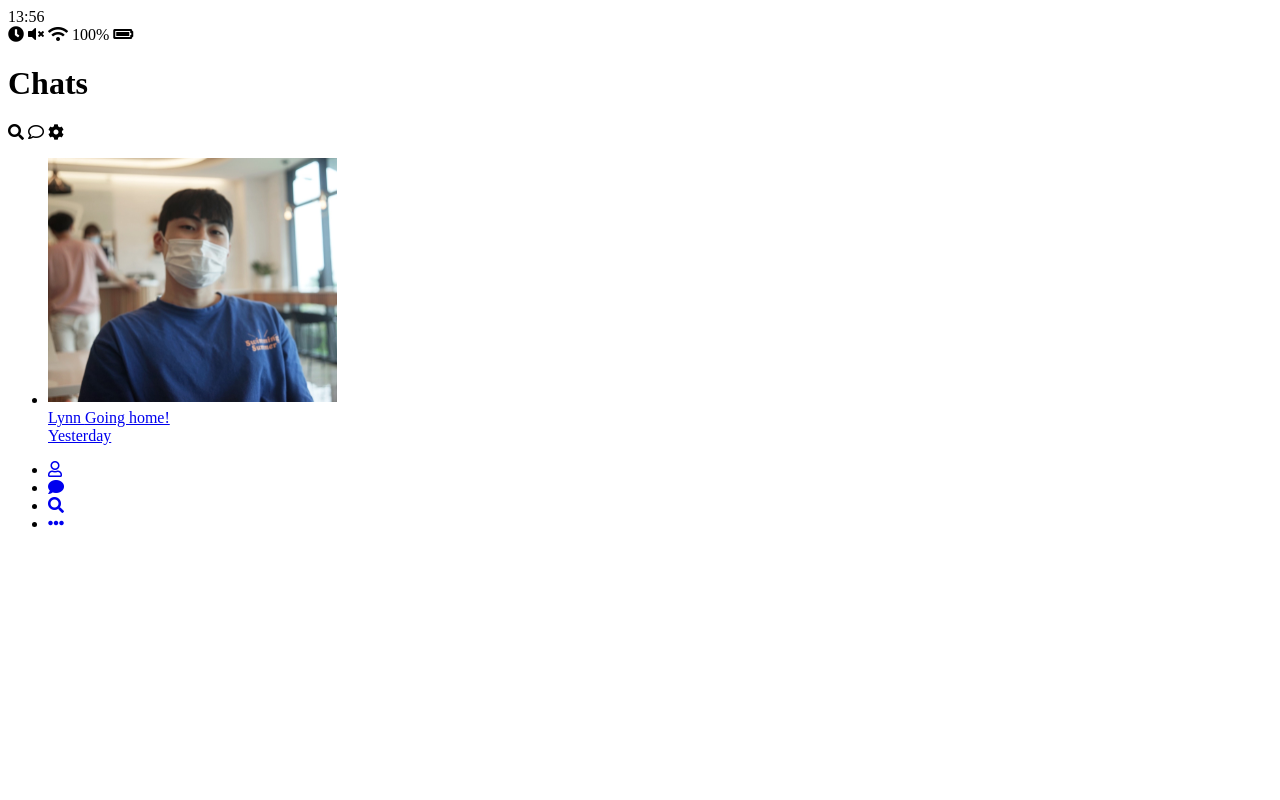
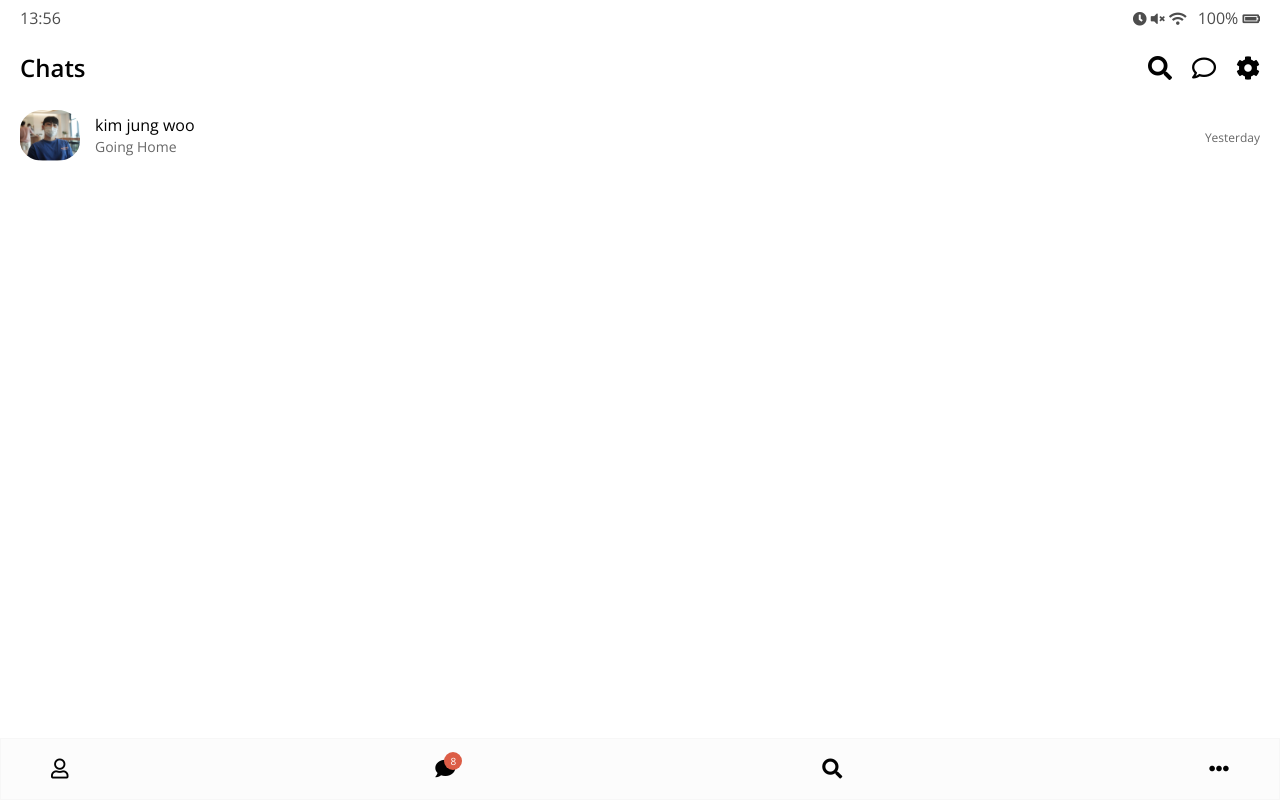
Before and after one commit to right-x2/kakao-clone-v2, a plain HTML site: page index.html in a window 1280 px wide. Drawn offline with nearby package versions, Linux system fonts and the light colour scheme.

Commit message:
navigation bar

```diff
--- /dev/null
+++ b/css/friend.css
@@ -0,0 +1,47 @@
+.friend {
+  display: flex;
+  justify-content: space-between;
+  align-items: center;
+}
+
+.friend .friend__avatar {
+  width: 50px;
+  border-radius: 38%;
+}
+
+.friend__avatar.g-avatar {
+  width: 70px;
+}
+
+.friend__avatar.m-avatar {
+  width: 60px;
+}
+
+.friend .friend__column {
+  display: flex;
+  align-items: center;
+}
+
+.friend__column .friend__avatar {
+  margin-right: 15px;
+}
+
+.friend__content .friend__name {
+  display: block;
+  margin-bottom: 5px;
+}
+
+.friend__content .friend__status,
+.friend__content .friend__bottom-text,
+.friend .chat__timestamp {
+  opacity: 0.6;
+}
+
+.friend__content .friend__bottom-text {
+  font-size: 14px;
+}
+
+.friend .chat__timestamp,
+.friend__content .friend__status {
+  font-size: 12px;
+}
--- /dev/null
+++ b/css/header.css
@@ -0,0 +1,27 @@
+.header {
+  display: flex;
+  justify-content: space-between;
+  align-items: center;
+  margin-bottom: 30px;
+}
+
+.header .header__title {
+  font-size: 24px;
+  font-weight: 600;
+}
+
+.header .header__icon {
+  font-size: 24px;
+  margin-left: 20px;
+  cursor: pointer;
+}
+
+.header .header__header-column {
+  display: flex;
+  align-items: center;
+}
+
+.header .header__back-btn {
+  font-size: 22px;
+  margin-right: 20px;
+}
--- /dev/null
+++ b/css/nav-bar.css
@@ -0,0 +1,37 @@
+.nav {
+  position: fixed;
+  width: 100%;
+  background-color: #fcfcfc;
+  padding: 20px 50px;
+  bottom: 0px;
+  left: 0px;
+  border: 1px solid #f7f7f7;
+}
+
+.nav .nav__list {
+  display: flex;
+  justify-content: space-between;
+}
+
+.nav i {
+  font-size: 20px;
+}
+
+.nav .nav__list-link {
+  position: relative;
+}
+
+.nav .nav__badge {
+  font-size: 10px;
+  position: absolute;
+  top: -7px;
+  right: -7px;
+  color: white;
+  background-color: #dc5d46;
+  width: 18px;
+  height: 18px;
+  justify-content: center;
+  align-items: center;
+  border-radius: 10px;
+  display: flex;
+}
--- /dev/null
+++ b/css/reset.css
@@ -0,0 +1,129 @@
+/* http://meyerweb.com/eric/tools/css/reset/
+   v2.0 | 20110126
+   License: none (public domain)
+*/
+
+html,
+body,
+div,
+span,
+applet,
+object,
+iframe,
+h1,
+h2,
+h3,
+h4,
+h5,
+h6,
+p,
+blockquote,
+pre,
+a,
+abbr,
+acronym,
+address,
+big,
+cite,
+code,
+del,
+dfn,
+em,
+img,
+ins,
+kbd,
+q,
+s,
+samp,
+small,
+strike,
+strong,
+sub,
+sup,
+tt,
+var,
+b,
+u,
+i,
+center,
+dl,
+dt,
+dd,
+ol,
+ul,
+li,
+fieldset,
+form,
+label,
+legend,
+table,
+caption,
+tbody,
+tfoot,
+thead,
+tr,
+th,
+td,
+article,
+aside,
+canvas,
+details,
+embed,
+figure,
+figcaption,
+footer,
+header,
+hgroup,
+menu,
+nav,
+output,
+ruby,
+section,
+summary,
+time,
+mark,
+audio,
+video {
+  margin: 0;
+  padding: 0;
+  border: 0;
+  font-size: 100%;
+  font: inherit;
+  vertical-align: baseline;
+}
+/* HTML5 display-role reset for older browsers */
+article,
+aside,
+details,
+figcaption,
+figure,
+footer,
+header,
+hgroup,
+menu,
+nav,
+section {
+  display: block;
+}
+body {
+  line-height: 1;
+}
+ol,
+ul {
+  list-style: none;
+}
+blockquote,
+q {
+  quotes: none;
+}
+blockquote:before,
+blockquote:after,
+q:before,
+q:after {
+  content: "";
+  content: none;
+}
+table {
+  border-collapse: collapse;
+  border-spacing: 0;
+}
--- /dev/null
+++ b/css/status-bar.css
@@ -0,0 +1,14 @@
+.status-bar {
+  display: flex;
+  justify-content: space-between;
+  margin-bottom: 30px;
+  opacity: 0.7;
+}
+
+.status-bar i {
+  font-size: 14px;
+}
+
+.status-bar .status-bar__battery-level {
+  margin-left: 7px;
+}
--- /dev/null
+++ b/css/style.css
@@ -0,0 +1,23 @@
+@import url("https://fonts.googleapis.com/css?family=Open+Sans:400,600");
+@import "reset.css";
+@import "status-bar.css";
+@import "header.css";
+@import "nav-bar.css";
+@import "friend.css";
+
+* {
+  box-sizing: border-box;
+  /* padding을 주어도 박스사이즈는 유지하게 한다.*/
+}
+body {
+  background-color: white;
+  padding: 10px 20px;
+  color: #020202;
+  font-family: "open Sans", -apple-system, BlinkMacSystemFont, "Segoe UI",
+    Roboto, Oxygen, Ubuntu, Cantarell, "Open Sans", "Helvetica Neue", sans-serif;
+}
+
+a {
+  color: inherit;
+  text-decoration: none;
+}
--- a/index.html
+++ b/index.html
@@ -9,6 +9,7 @@
       integrity="sha384-fnmOCqbTlWIlj8LyTjo7mOUStjsKC4pOpQbqyi7RrhN7udi9RwhKkMHpvLbHG9Sr"
       crossorigin="anonymous"
     />
+    <link rel="stylesheet" href="./css/style.css" />
     <title>Chat | Kakao Clone</title>
   </head>
   <body>
@@ -42,26 +43,33 @@
     </header>
     <main class="chtas">
       <ul class="chats__list">
-        <li class="chats_chat chat">
+        <li class="chats__chat">
           <a href="./chat.html">
-            <div class="chat_column">
-              <img src="./images/avatar.png" class="chat__avatar g-avatar" />
-              <div class="chat__content">
-                <span class="chat__username">
-                  Lynn
-                </span>
-                <span class="chat__preview">Going home!</span>
+            <div class="friends__friend friend">
+              <div class="friend__column">
+                <img
+                  src="./images/avatar.png"
+                  class="m-avatar friend__avatar"
+                />
+                <div class="friend__content">
+                  <span class="friend__name">
+                    kim jung woo
+                  </span>
+                  <span class="friend__bottom-text">
+                    Going Home
+                  </span>
+                </div>
               </div>
-            </div>
-            <div class="chat_column">
-              <span class="chat__timestamp">Yesterday</span>
+              <div class="chat__column">
+                <span class="chat__timestamp">Yesterday</span>
+              </div>
             </div>
           </a>
         </li>
       </ul>
     </main>
     <nav class="nav">
-      <ul class="nav_list">
+      <ul class="nav__list">
         <li class="nav__list-item">
           <a href="friends.html" class="nav__list-link">
             <i class="far fa-user"></i
@@ -69,6 +77,7 @@
         </li>
         <li class="nav__list-item">
           <a href="index.html" class="nav__list-link">
+            <div class="nav__badge">8</div>
             <i class="fas fa-comment"></i>
           </a>
         </li>
```
Also changed, not shown: chat.html (+5 -4 lines), find.html (+3 -2 lines), friends.html (+4 -3 lines), more.html (+2 -1 lines), settings.html (+1 -0 lines).
